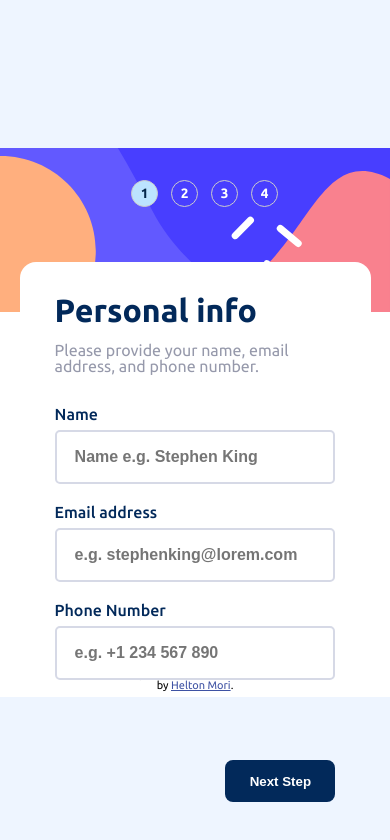
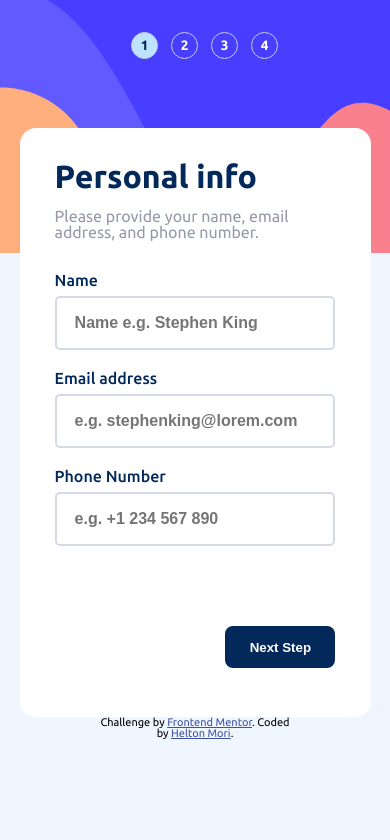
Before and after one commit to helton-mori-dev/Multi-step-form---Frontend-Mentor, a Vue app: page / in a window 390 px wide. Shown: the top 840 px of the page. Built offline with nearby package versions, Linux system fonts and the light colour scheme.

Commit message:
Commit antes de separar componente navigation

```diff
--- a/src/App.vue
+++ b/src/App.vue
@@ -230,20 +230,19 @@ export default {
       "sidebar"
       "data"
       "footer";
-    grid-template-rows: 30% 65% 5%;
+    grid-template-rows: 30% minmax(300px, 55%) 5%;
   }
 
   .container {
     padding: 0;
     border-radius: 0;
-  }
-
-  .grid__sidebar {
+    background-color: var(--Magnolia);
+    height: 100vh;
   }
 
   .grid__data {
     border-radius: 16px;
-    margin-top: -50px;
+    margin-top: -125px;
     position: relative;
     z-index: 2;
     background-color: #fff;
@@ -251,10 +250,12 @@ export default {
     justify-self: center;
   }
 
-  .grid__footer {
+  .content {
+    width: 80%;
   }
 
-  .grid__buttons {
+  .navigation {
+    background-color: #fff;
   }
 }
 </style>
```
